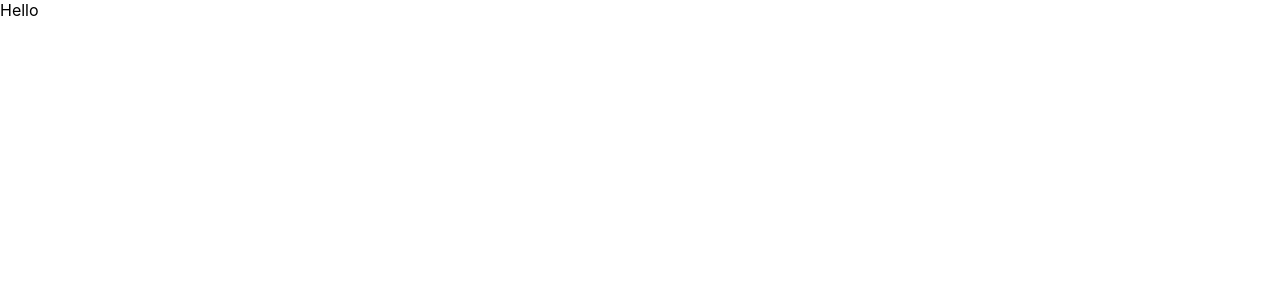
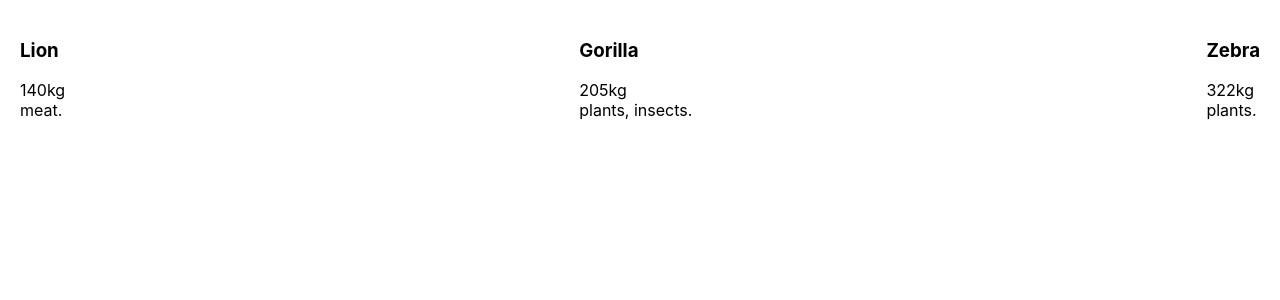
Before and after one commit to NateOs/wrapper-tutorial, a React (Create React App) app: page / in a window 1280 px wide. Shown: the top 300 px of the page. Built offline with nearby package versions, Linux system fonts and the light colour scheme.

Commit message:
First Component

```diff
--- /dev/null
+++ b/src/components/AnimalCard/AnimalCard.js
@@ -0,0 +1,18 @@
+import React from "react";
+import PropTypes from "prop-types";
+
+export default function AnimalCard({ diet, name, size }) {
+  return (
+    <div>
+      <h3>{name}</h3>
+      <div>{size}kg</div>
+      <div>{diet.join(", ")}.</div>
+    </div>
+  );
+}
+
+AnimalCard.propTypes = {
+  diet: PropTypes.arrayOf(PropTypes.string).isRequired,
+  name: PropTypes.string.isRequired,
+  size: PropTypes.number.isRequired,
+};
--- a/src/components/App/App.css
+++ b/src/components/App/App.css
@@ -28,11 +28,9 @@
   color: #61dafb;
 }
 
-@keyframes App-logo-spin {
-  from {
-    transform: rotate(0deg);
-  }
-  to {
-    transform: rotate(360deg);
-  }
+.wrapper {
+  display: flex;
+  flex-wrap: wrap;
+  justify-content: space-between;
+  padding: 20px;
 }
--- a/src/components/App/App.js
+++ b/src/components/App/App.js
@@ -1,10 +1,21 @@
-import './App.css';
+import React from "react";
+import "./App.css";
+
+import animals from "./data";
+import AnimalCard from "../AnimalCard/AnimalCard";
 
 function App() {
   return (
-    <>
-      Hello
-    </>
+    <div className="wrapper">
+      {animals.map((animal) => (
+        <AnimalCard
+          diet={animal.diet}
+          key={animal.name}
+          name={animal.name}
+          size={animal.size}
+        />
+      ))}
+    </div>
   );
 }
 
--- /dev/null
+++ b/src/components/App/data.js
@@ -0,0 +1,20 @@
+export default [
+	{
+	  name: 'Lion',
+	  scientificName: 'Panthero leo',
+	  size: 140,
+	  diet: ['meat']
+	},
+	{
+	  name: 'Gorilla',
+	  scientificName: 'Gorilla beringei',
+	  size: 205,
+	  diet: ['plants', 'insects']
+	},
+	{
+	  name: 'Zebra',
+	  scientificName: 'Equus quagga',
+	  size: 322,
+	  diet: ['plants'],
+	}
+  ]
```
